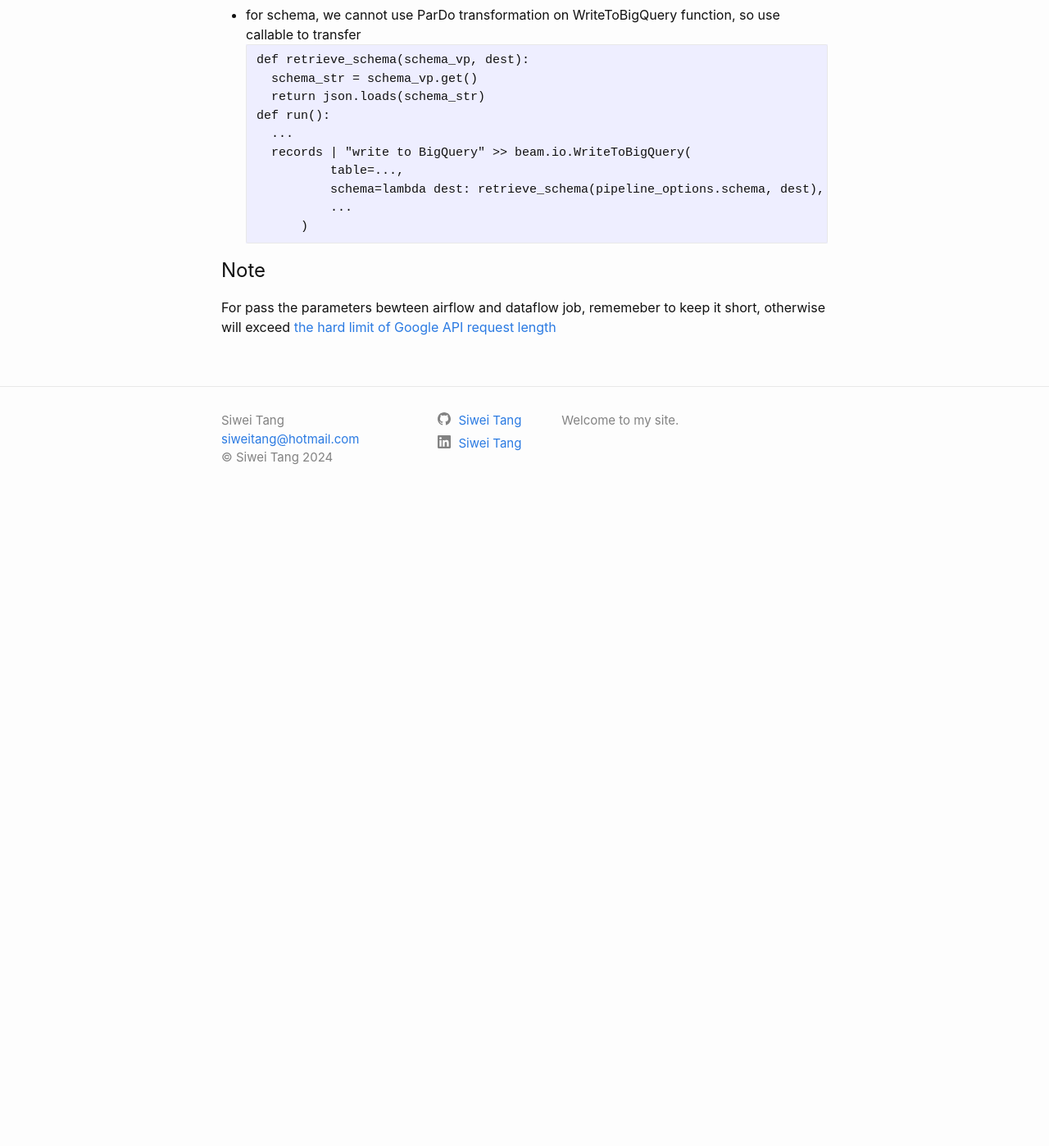
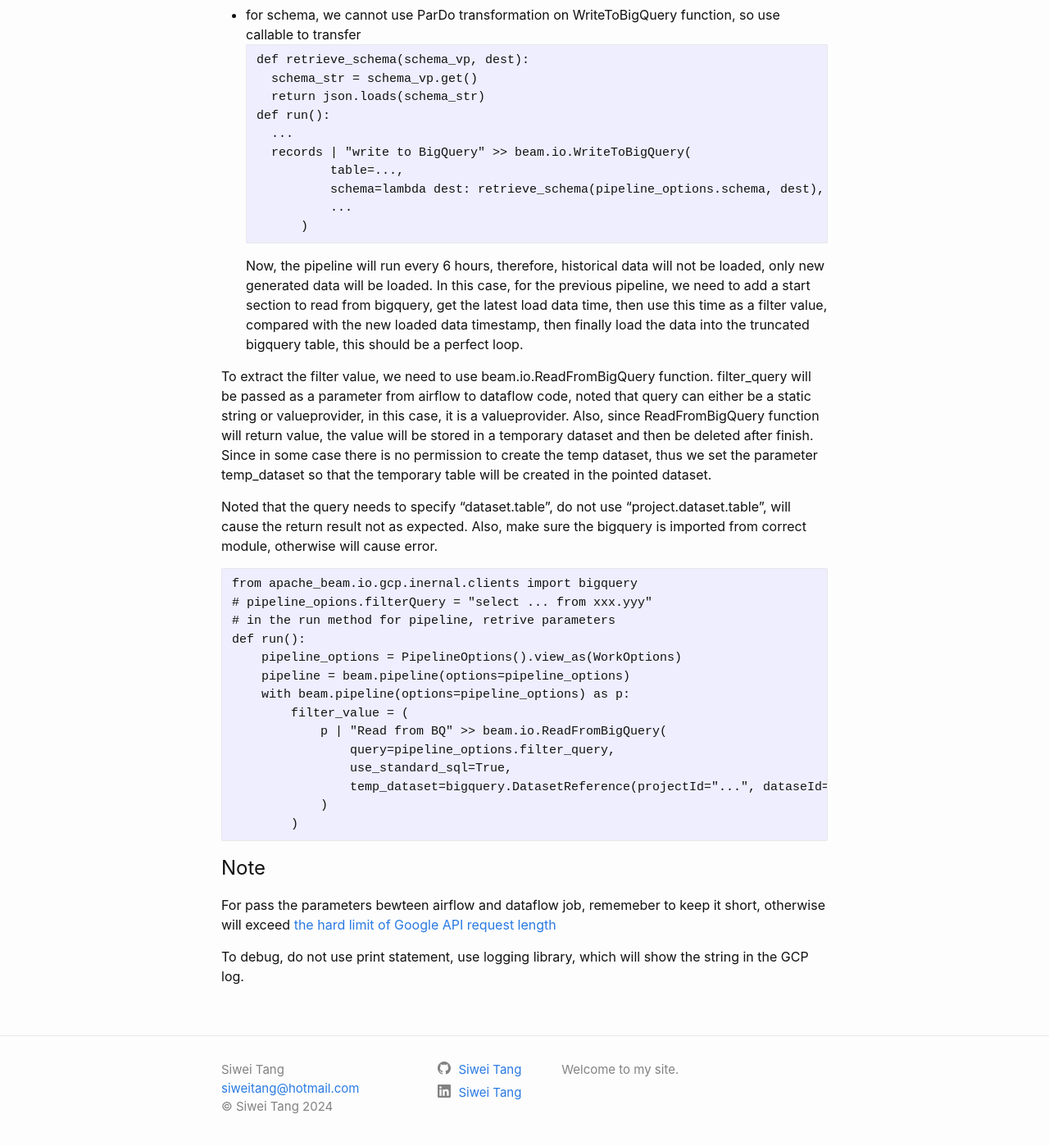
Before and after one commit to tangsiwei0831/portofolio, a Jekyll site: the page built from _Bugs/Airflow.md, in a window 1280 px wide and 1400 px high, scrolled down 1749 px. Shown: the whole window at 82% size. Built offline with Jekyll 4.4.1, drawn with Linux system fonts in a browser that asks for light colours; before the commit the page ends 2379 px from its top, so only the background shows below that.

Commit message:
add content

````diff
--- a/_Bugs/Airflow.md
+++ b/_Bugs/Airflow.md
@@ -85,6 +85,29 @@ def run():
             ...
         )
 ```
+Now, the pipeline will run every 6 hours, therefore, historical data will not be loaded, only new generated data will be loaded. In this case, for the previous pipeline, we need to add a start section to read from bigquery, get the latest load data time, then use this time as a filter value, compared with the new loaded data timestamp, then finally load the data into the truncated bigquery table, this should be a perfect loop.
+
+To extract the filter value, we need to use beam.io.ReadFromBigQuery function. filter_query will be passed as a parameter from airflow to dataflow code, noted that query can either be a static string or valueprovider, in this case, it is a valueprovider. Also, since ReadFromBigQuery function will return value, the value will be stored in a temporary dataset and then be deleted after finish. Since in some case there is no permission to create the temp dataset, thus we set the parameter temp_dataset so that the temporary table will be created in the pointed dataset.
+
+Noted that the query needs to specify "dataset.table", do not use "project.dataset.table", will cause the return result not as expected. Also, make sure the bigquery is imported from correct module, otherwise will cause error.
+```
+from apache_beam.io.gcp.inernal.clients import bigquery
+# pipeline_opions.filterQuery = "select ... from xxx.yyy"
+# in the run method for pipeline, retrive parameters
+def run():
+    pipeline_options = PipelineOptions().view_as(WorkOptions)
+    pipeline = beam.pipeline(options=pipeline_options)
+    with beam.pipeline(options=pipeline_options) as p:
+        filter_value = (
+            p | "Read from BQ" >> beam.io.ReadFromBigQuery(
+                query=pipeline_options.filter_query,
+                use_standard_sql=True,
+                temp_dataset=bigquery.DatasetReference(projectId="...", dataseId="...")
+            )
+        )
+```
 
 # Note
 For pass the parameters bewteen airflow and dataflow job, rememeber to keep it short, otherwise will exceed [the hard limit of Google API request length](https://cloud.google.com/knowledge/kb/error-400-bad-request-request-payload-size-exceeds-the-limit-000004321#:~:text=The%20error%20Request%20payload%20size,limit%20and%20cannot%20be%20increased.)
+
+To debug, do not use print statement, use logging library, which will show the string in the GCP log.
````
Also changed, not shown: _Bugs/GCP.md (added, +15 -0 lines), _Restaurants/2022-07-11-Restaurants-01.md (+7 -5 lines), about.md (deleted, +0 -5 lines), work.md (added, +15 -0 lines), README.md.
